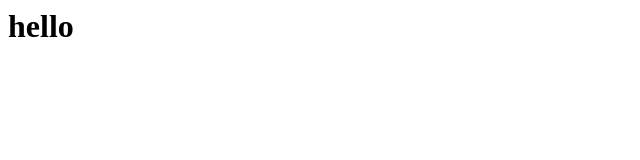
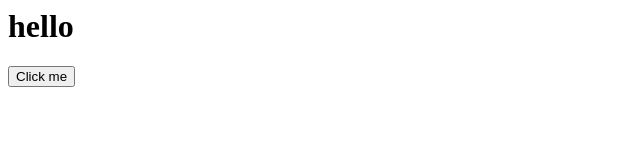
Before and after one commit to anupmaharzn/javascript-learning-example, a plain HTML site: page index.html in a window 1280 px wide. Shown: the whole page, without its empty margins (0-640 px from the left). Drawn offline with Linux system fonts and the light colour scheme.

Commit message:
index.html

```diff
--- a/index.html
+++ b/index.html
@@ -6,6 +6,11 @@
 
 <body>
     <h1>hello</h1>
+
+    <button onclick="console.log('button was just clicked')">Click me</button>
+    <!-- <button onclick="console.dir(this.textContent)">My Button </button>
+    <button onclick="console.dir(this.textContent)">Other Button </button>
+   <input onchange="console.dir(this.value)"></input> -->
     <!-- <script src="learn01.js"></script>
     <script src="learn02.js"></script>
     <script src="learn03.js"></script>
```
